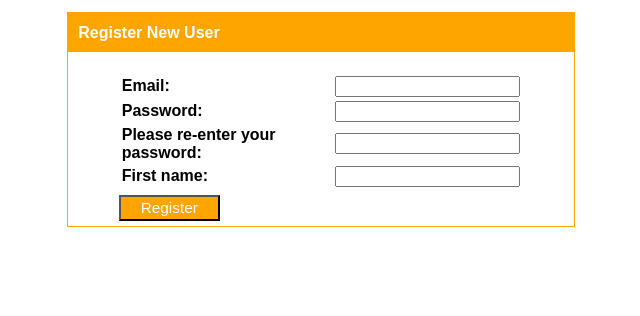
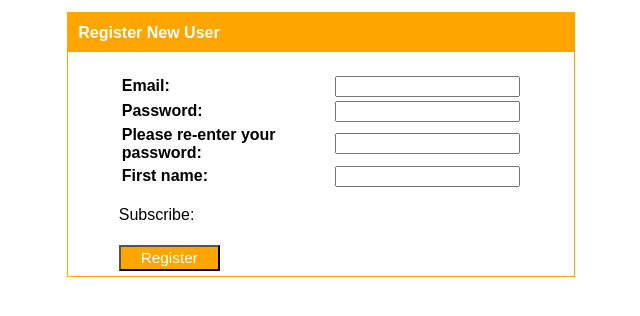
Before and after one commit to PhysTom88/RSS-Feed, a Django app: page /register/ in a window 1280 px wide. Shown: the part 145-461 px from the top of the page, without its empty margins (320-960 px from the left). Run offline with Django 3.2, Linux system fonts and the light colour scheme.

Commit message:
added rss subscription feeds

```diff
--- a/rss_feed/forms.py
+++ b/rss_feed/forms.py
@@ -1,6 +1,7 @@
 from django import forms
+from django.contrib.auth.models import User
 
-from django.contrib.auth.models import User
+from .models import RssFeed
 
 
 class Email(forms.EmailField):
@@ -15,6 +16,9 @@ class Email(forms.EmailField):
 
 
 class UserForm(forms.ModelForm):
+
+    MIN_LENGTH = 8
+
     password_init = forms.CharField(widget=forms.PasswordInput(),
                                     label="Password")
     password_check = forms.CharField(widget=forms.PasswordInput(),
@@ -24,8 +28,25 @@ class UserForm(forms.ModelForm):
     def clean_password_init(self):
         if self.data['password_init'] != self.data['password_check']:
             raise forms.ValidationError("Passwords do not match")
+
+        if len(self.data['password_init']) < self.MIN_LENGTH:
+            raise forms.ValidationError(
+                "Password must be at least %d letters long" % self.MIN_LENGTH)
+
         return self.data['password_init']
 
     class Meta:
         model = User
         fields = ('email', 'password_init', 'password_check', 'first_name')
+
+
+class RssSubscribeForm(forms.ModelForm):
+
+    subscribe = forms.MultipleChoiceField(
+        choices=([(name[0], name[0])
+                 for name in RssFeed.objects.values_list('feed_name')]),
+        widget=forms.CheckboxSelectMultiple())
+
+    class Meta:
+        model = RssFeed
+        fields = ('subscribe',)
--- a/rss_feed/static/css/main.css
+++ b/rss_feed/static/css/main.css
@@ -66,6 +66,11 @@ html {
     padding: 0% 10%;
 }
 
+.user_form ul {
+    list-style-type: none;
+    padding-left: 10%;
+}
+
 #sub-button {
     margin: 1% 10%;
     width: 20%;
--- a/rss_feed/templates/login/register.html
+++ b/rss_feed/templates/login/register.html
@@ -9,6 +9,9 @@
         <table class="form-table">
             {{ user_form.as_table }}
         </table>
+        <ul class="form-list">
+        	{{ rss_form }}
+        </ul>
         <input id='sub-button' type="submit" name="submit" value="Register" />
     </form>
 {% endblock %}
--- a/rss_feed/views.py
+++ b/rss_feed/views.py
@@ -1,7 +1,7 @@
 from django.shortcuts import redirect, render
 from django.views import generic
 
-from .forms import UserForm
+from .forms import UserForm, RssSubscribeForm
 from .models import UserProfile
 
 
@@ -25,7 +25,8 @@ class RegisterView(generic.View):
 
     def post(self, request):
         user_form = UserForm(request.POST)
-        if user_form.is_valid():
+        rss_form = RssSubscribeForm(request.POST)
+        if user_form.is_valid() and rss_form.is_valid():
             user = user_form.save()
             user.set_password(user.password)
             user.username = user.email
@@ -41,5 +42,6 @@ class RegisterView(generic.View):
 
     def get(self, request):
         user_form = UserForm()
+        rss_form = RssSubscribeForm()
         return render(request, 'login/register.html',
-                      {'user_form': user_form})
+                      {'user_form': user_form, 'rss_form': rss_form})
```
